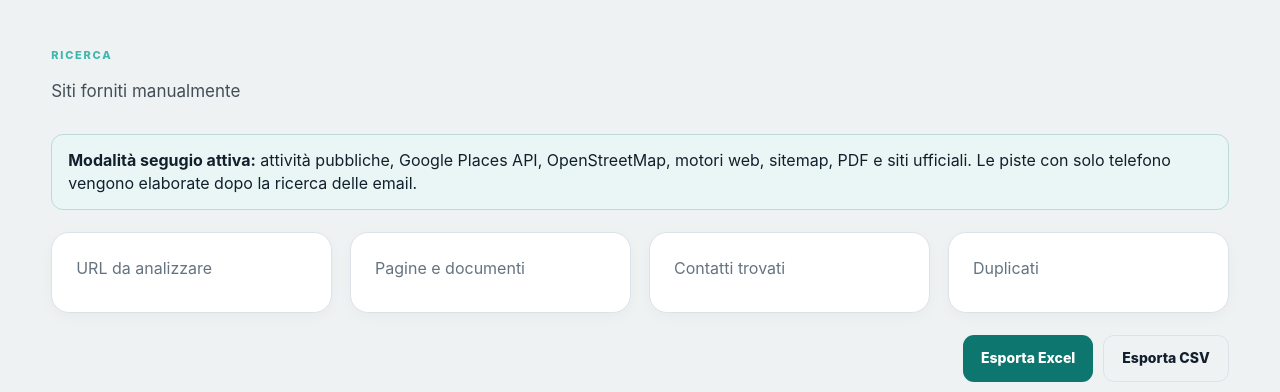
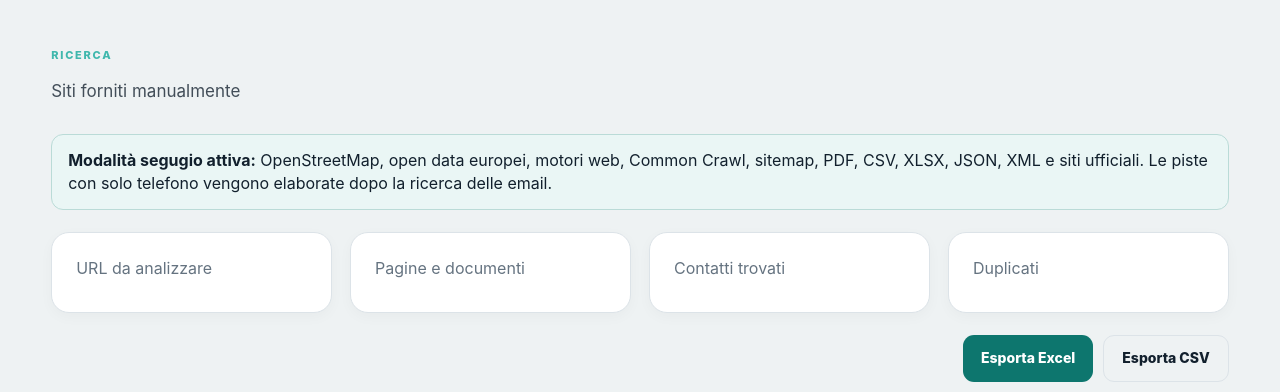
Before and after one commit to buzzskin2026-ship-it/contact-hunter, a FastAPI app: template app/templates/search_detail.html in a window 1280 px wide. Shown: the part 78-470 px from the top of the page. Run offline with FastAPI, Linux system fonts and the light colour scheme; the template is opened without the code that fills it, so the values that code supplies are empty.

Commit message:
Describe open-source census pipeline in results view

```diff
--- a/app/templates/search_detail.html
+++ b/app/templates/search_detail.html
@@ -6,7 +6,7 @@
   <span id="job-status" class="status large {{ job.status }}">{{ job.status }}</span>
 </section>
 {% if not job.official_sources_only %}
-<div class="notice"><strong>Modalità segugio attiva:</strong> attività pubbliche, Google Places API, OpenStreetMap, motori web, sitemap, PDF e siti ufficiali. Le piste con solo telefono vengono elaborate dopo la ricerca delle email.</div>
+<div class="notice"><strong>Modalità segugio attiva:</strong> OpenStreetMap, open data europei, motori web, Common Crawl, sitemap, PDF, CSV, XLSX, JSON, XML e siti ufficiali. Le piste con solo telefono vengono elaborate dopo la ricerca delle email.</div>
 {% endif %}
 <section class="metrics compact">
   <article><span>URL da analizzare</span><strong id="discovered-urls">{{ job.discovered_urls }}</strong></article>
```
